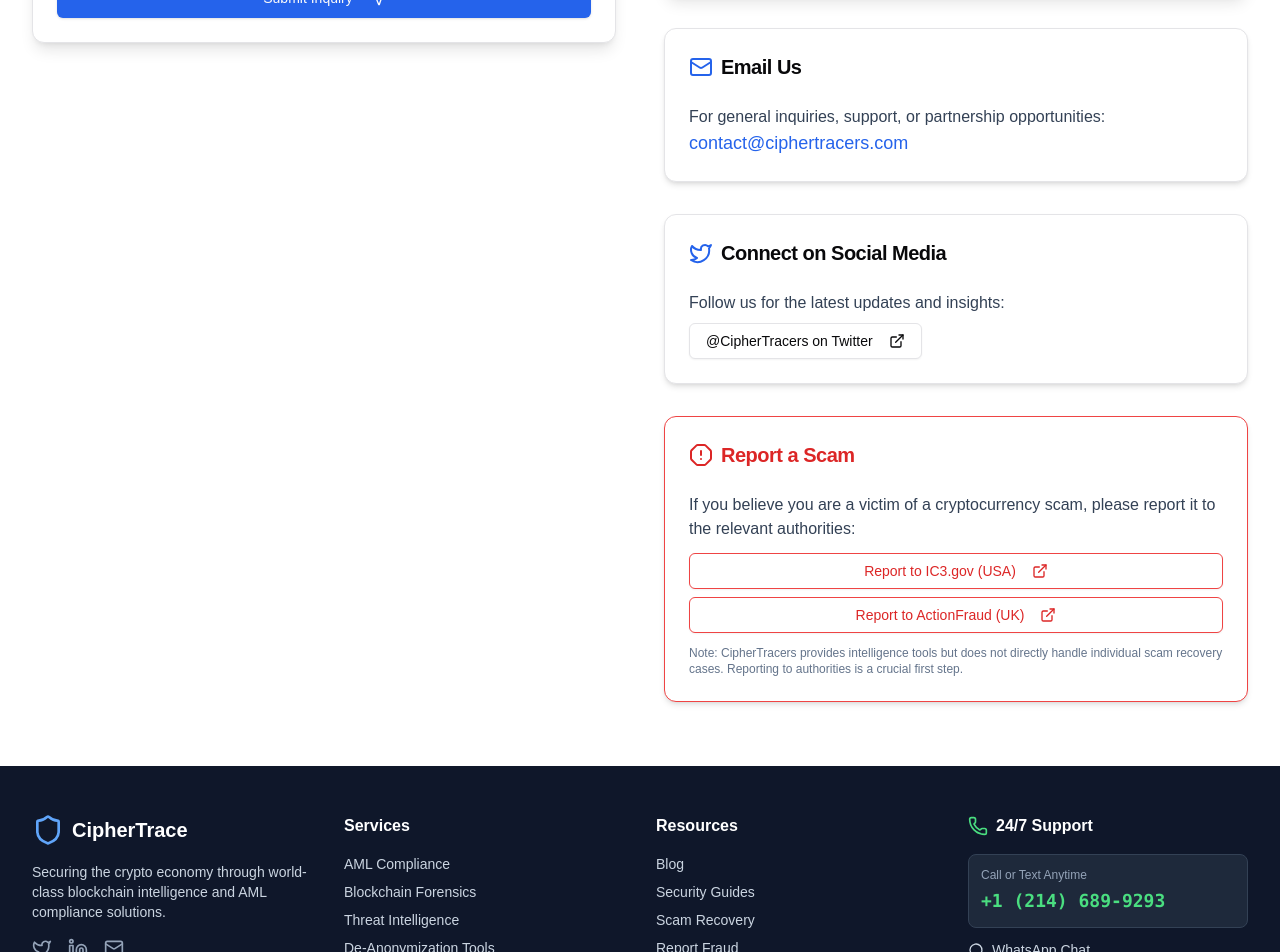
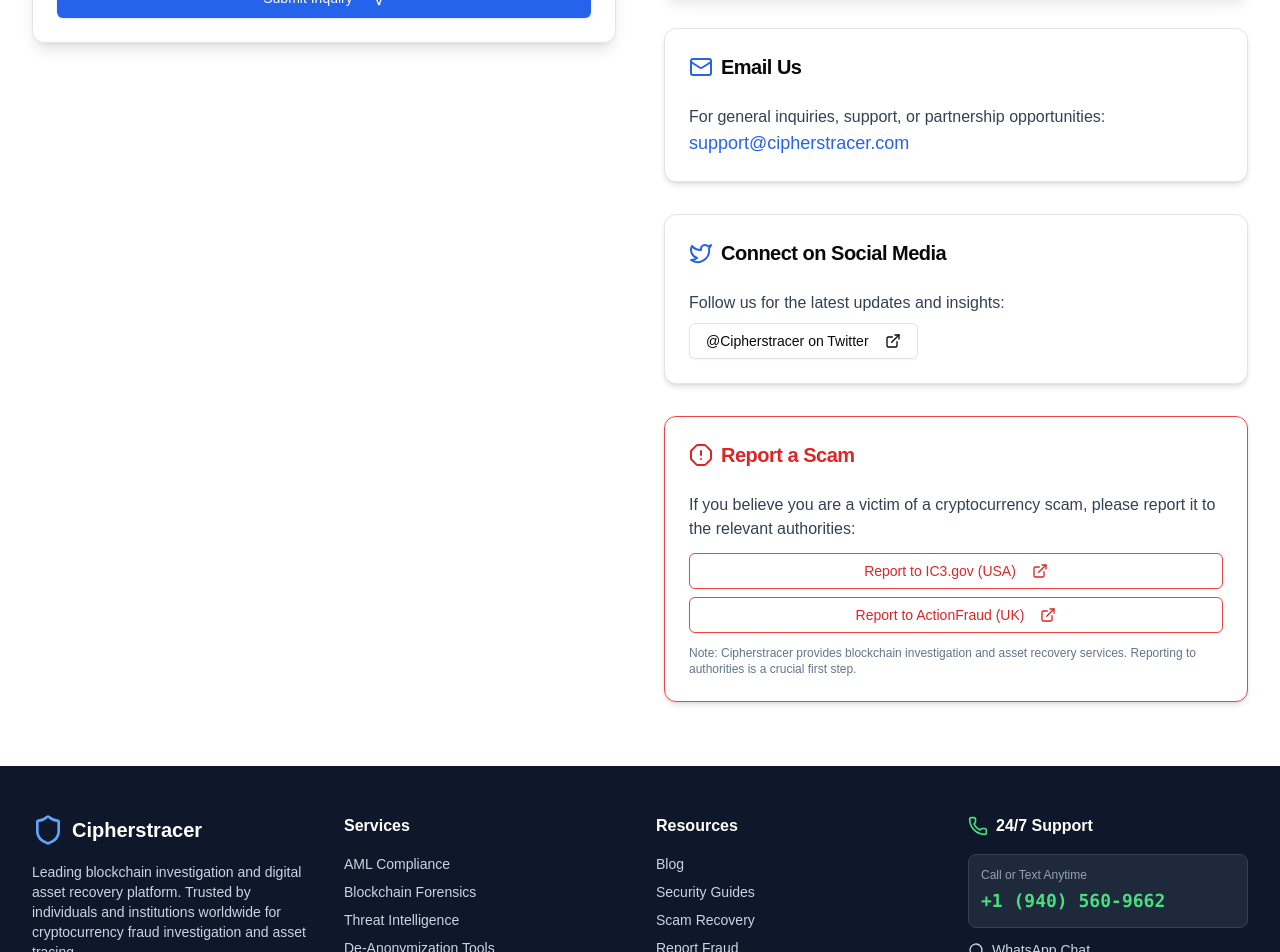
Before and after one commit to jocinoci512/sg-6038a059-5268-4726-98b2-d89d7fc042cc-1781924997, a Next.js app: page /contact in a window 1280 px wide. Shown: the part 1200-2152 px from the top of the page. Built offline with nearby package versions, Linux system fonts and the light colour scheme; no server answers; the database is empty.

Commit message:
chore(branding): update company name to cipherstracer

```diff
--- a/src/components/home/HeroSection.tsx
+++ b/src/components/home/HeroSection.tsx
@@ -42,15 +42,15 @@
         <div className="max-w-4xl">
           <Badge className="mb-6 bg-blue-500/20 text-blue-100 border-blue-400/30 backdrop-blur-sm">
             <Shield className="h-4 w-4 mr-2" />
-            Blockchain Intelligence • A Mastercard Company
+            Blockchain Investigation & Digital Asset Recovery
           </Badge>
 
           <h1 className="text-4xl md:text-6xl font-bold text-white mb-6 leading-tight">
-            CipherTrace: Securing Your Crypto Future
+            Cipherstracer: Expert Blockchain Investigation & Asset Recovery
           </h1>
 
           <p className="text-xl md:text-2xl text-blue-100 mb-8 max-w-3xl leading-relaxed">
-            World-class blockchain intelligence to combat fraud and protect your assets.
+            Advanced blockchain forensics and cryptocurrency tracing to recover stolen digital assets and combat fraud.
           </p>
 
           {/* Live Stats Grid */}
--- a/src/components/layout/Footer.tsx
+++ b/src/components/layout/Footer.tsx
@@ -2,9 +2,9 @@
 import { Shield, Twitter, Linkedin, Mail, Phone, MessageCircle } from "lucide-react";
 
 export default function Footer() {
-  const phoneNumber = "+1 (214) 689-9293";
-  const whatsappUrl = "https://wa.me/12146899293?text=Hello%2C%20I%20need%20help%20with%20crypto%20security.";
-  const telUrl = "tel:+12146899293";
+  const phoneNumber = "+1 (940) 560-9662";
+  const whatsappUrl = "https://wa.me/19405609662?text=Hello%2C%20I%20need%20help%20with%20crypto%20security.";
+  const telUrl = "tel:+19405609662";
 
   return (
     <footer className="bg-slate-900 text-white">
@@ -13,13 +13,13 @@
           <div className="space-y-4">
             <div className="flex items-center space-x-2">
               <Shield className="h-8 w-8 text-blue-400" />
-              <span className="text-xl font-bold">CipherTrace</span>
+              <span className="text-xl font-bold">Cipherstracer</span>
             </div>
             <p className="text-slate-300 text-sm">
-              Securing the crypto economy through world-class blockchain intelligence and AML compliance solutions.
+              Leading blockchain investigation and digital asset recovery platform. Trusted by individuals and institutions worldwide for cryptocurrency fraud investigation and asset tracing.
             </p>
             <div className="flex space-x-4">
-              <Link href="https://twitter.com/CipherTrace" className="text-slate-400 hover:text-blue-400 transition-colors">
+              <Link href="https://twitter.com/Cipherstracer" className="text-slate-400 hover:text-blue-400 transition-colors">
                 <Twitter className="h-5 w-5" />
                 <span className="sr-only">Twitter</span>
               </Link>
@@ -27,7 +27,7 @@
                 <Linkedin className="h-5 w-5" />
                 <span className="sr-only">LinkedIn</span>
               </Link>
-              <Link href="mailto:contact@ciphertrace.com" className="text-slate-400 hover:text-blue-400 transition-colors">
+              <Link href="mailto:support@cipherstracer.com" className="text-slate-400 hover:text-blue-400 transition-colors">
                 <Mail className="h-5 w-5" />
                 <span className="sr-only">Email</span>
               </Link>
@@ -97,7 +97,7 @@
 
         <div className="border-t border-slate-800 mt-8 pt-8 flex flex-col md:flex-row justify-between items-center">
           <p className="text-sm text-slate-400">
-            © {new Date().getFullYear()} CipherTrace. A Mastercard Company. All rights reserved.
+            © {new Date().getFullYear()} Cipherstracer. All rights reserved.
           </p>
           <div className="flex space-x-6 mt-4 md:mt-0">
             <Link href="/privacy" className="text-sm text-slate-400 hover:text-white transition-colors">Privacy Policy</Link>
--- a/src/components/layout/Header.tsx
+++ b/src/components/layout/Header.tsx
@@ -33,7 +33,7 @@
 ];
 
 export default function Header() {
-  const whatsappUrl = "https://wa.me/12146899293?text=Hello%2C%20I%20need%20help%20with%20a%20crypto%20fraud%20case.";
+  const whatsappUrl = "https://wa.me/19405609662?text=Hello%2C%20I%20need%20help%20with%20a%20crypto%20fraud%20case.";
   const [searchOpen, setSearchOpen] = useState(false);
   const [searchQuery, setSearchQuery] = useState("");
   const [blogPosts, setBlogPosts] = useState<BlogPost[]>([]);
@@ -90,7 +90,7 @@
     <header className="border-b bg-white/80 backdrop-blur supports-[backdrop-filter]:bg-white/60 sticky top-0 z-50">
       <div className="container mx-auto max-w-7xl px-4 md:px-6 lg:px-8 h-16 flex items-center justify-between gap-4">
         <Link href="/" className="font-bold text-slate-900 text-lg hover:text-blue-600 transition-colors shrink-0">
-          CipherTrace
+          Cipherstracer
         </Link>
 
         {/* Desktop Navigation */}
--- a/src/pages/contact.tsx
+++ b/src/pages/contact.tsx
@@ -47,7 +47,7 @@
       const web3formsKey = process.env.NEXT_PUBLIC_WEB3FORMS_KEY;
 
       if (!web3formsKey) {
-        throw new Error("Email service not configured. Please contact support directly at contact@ciphertracers.com");
+        throw new Error("Email service not configured. Please contact support directly at support@cipherstracer.com");
       }
 
       const response = await fetch("https://api.web3forms.com/submit", {
@@ -61,7 +61,7 @@
           from_name: name,
           email: email,
           message: emailContent,
-          to_email: "contact@ciphertracers.com"
+          to_email: "support@cipherstracer.com"
         }),
       });
 
@@ -94,29 +94,29 @@
       }
     } catch (err) {
       setSubmitting(false);
-      setError(err instanceof Error ? err.message : "Failed to send message. Please try again or email us directly at contact@ciphertracers.com");
+      setError(err instanceof Error ? err.message : "Failed to send message. Please try again or email us directly at support@cipherstracer.com");
       console.error("Contact form error:", err);
     }
   };
 
   // Contact URLs
-  const phoneNumber = "+12146899293";
-  const displayPhone = "+1 (214) 689-9293";
-  const whatsappUrl = `https://wa.me/12146899293?text=${encodeURIComponent("Hello, I need help with crypto fraud case support.")}`;
+  const phoneNumber = "+19405609662";
+  const displayPhone = "+1 (940) 560-9662";
+  const whatsappUrl = `https://wa.me/19405609662?text=${encodeURIComponent("Hello, I need help with crypto fraud case support.")}`;
   const smsUrl = `sms:${phoneNumber}`;
   const telUrl = `tel:${phoneNumber}`;
 
   return (
     <>
       <Head>
-        <title>Contact CipherTracers | Get in Touch for Crypto Security Solutions</title>
-        <meta name="description" content="Contact CipherTracers for inquiries about our blockchain analytics, AML compliance, and crypto security services. Report scams and connect with our team." />
-        <meta name="keywords" content="contact CipherTracers, crypto security support, blockchain analytics inquiry, report crypto scam, CipherTracers email" />
-        <meta property="og:title" content="Contact CipherTracers | Secure Your Crypto Future" />
-        <meta property="og:description" content="Reach out to our team for expert solutions in cryptocurrency intelligence and security." />
-        <meta property="og:url" content="https://ciphertracers.com/contact" />
-        <meta property="og:site_name" content="CipherTracers" />
-        <link rel="canonical" href="https://ciphertracers.com/contact" />
+        <title>Contact Cipherstracer | Blockchain Investigation & Asset Recovery Support</title>
+        <meta name="description" content="Contact Cipherstracer for expert blockchain investigation, cryptocurrency fraud recovery, and digital asset tracing services. 24/7 support available." />
+        <meta name="keywords" content="contact Cipherstracer, crypto fraud investigation, blockchain investigation support, asset recovery contact, cryptocurrency tracing inquiry" />
+        <meta property="og:title" content="Contact Cipherstracer | Expert Blockchain Investigation" />
+        <meta property="og:description" content="Reach out to our team for professional blockchain investigation and digital asset recovery services." />
+        <meta property="og:url" content="https://cipherstracer.com/contact" />
+        <meta property="og:site_name" content="Cipherstracer" />
+        <link rel="canonical" href="https://cipherstracer.com/contact" />
       </Head>
 
       <div className="min-h-screen bg-gradient-to-br from-slate-50 via-blue-50 to-slate-50">
@@ -293,8 +293,8 @@
                     </CardHeader>
                     <CardContent>
                       <p className="text-slate-700">For general inquiries, support, or partnership opportunities:</p>
-                      <a href="mailto:contact@ciphertracers.com" className="text-blue-600 hover:text-blue-700 font-medium text-lg break-all">
-                        contact@ciphertracers.com
+                      <a href="mailto:support@cipherstracer.com" className="text-blue-600 hover:text-blue-700 font-medium text-lg break-all">
+                        support@cipherstracer.com
                       </a>
                     </CardContent>
                   </Card>
@@ -309,8 +309,8 @@
                     <CardContent>
                       <p className="text-slate-700 mb-2">Follow us for the latest updates and insights:</p>
                       <Button variant="outline" asChild>
-                        <Link href="https://twitter.com/CipherTracers" target="_blank" rel="noopener noreferrer">
-                          @CipherTracers on Twitter <ExternalLink className="ml-2 h-4 w-4" />
+                        <Link href="https://twitter.com/Cipherstracer" target="_blank" rel="noopener noreferrer">
+                          @Cipherstracer on Twitter <ExternalLink className="ml-2 h-4 w-4" />
                         </Link>
                       </Button>
                     </CardContent>
@@ -340,7 +340,7 @@
                         </Button>
                       </div>
                        <p className="text-xs text-slate-500 mt-3">
-                        Note: CipherTracers provides intelligence tools but does not directly handle individual scam recovery cases. Reporting to authorities is a crucial first step.
+                        Note: Cipherstracer provides blockchain investigation and asset recovery services. Reporting to authorities is a crucial first step.
                       </p>
                     </CardContent>
                   </Card>
--- a/src/pages/index.tsx
+++ b/src/pages/index.tsx
@@ -36,15 +36,15 @@
   return (
     <>
       <Head>
-        <title>CipherTrace | Secure Your Crypto Future with Blockchain Intelligence</title>
-        <meta name="description" content="World-class blockchain intelligence to combat fraud and protect your crypto assets. Recover from scams with CipherTrace forensic tools and AML compliance solutions." />
-        <meta name="keywords" content="CipherTrace, blockchain intelligence, crypto security, AML compliance, cryptocurrency forensics, scam recovery, Mastercard crypto, blockchain analytics" />
-        <meta property="og:title" content="CipherTrace: Securing Your Crypto Future" />
-        <meta property="og:description" content="Leading blockchain intelligence platform for crypto security, scam recovery, and AML compliance. A Mastercard Company." />
-        <meta property="og:url" content="https://ciphertracers.com" />
+        <title>Cipherstracer | Blockchain Investigation & Digital Asset Recovery Services</title>
+        <meta name="description" content="Professional blockchain investigation and cryptocurrency recovery services. Expert wallet tracing, fraud investigation, and digital asset forensics. Trusted by victims worldwide." />
+        <meta name="keywords" content="Cipherstracer, blockchain investigation, crypto fraud recovery, cryptocurrency forensics, wallet tracing, asset recovery, digital asset investigation, blockchain analytics" />
+        <meta property="og:title" content="Cipherstracer: Expert Blockchain Investigation & Asset Recovery" />
+        <meta property="og:description" content="Leading blockchain investigation platform for cryptocurrency fraud recovery, wallet tracing, and digital asset forensics. Professional investigative services." />
+        <meta property="og:url" content="https://cipherstracer.com" />
         <meta property="og:type" content="website" />
-        <meta property="og:image" content="https://ciphertracers.com/og-image.jpg" />
-        <link rel="canonical" href="https://ciphertracers.com" />
+        <meta property="og:image" content="https://cipherstracer.com/og-image.jpg" />
+        <link rel="canonical" href="https://cipherstracer.com" />
       </Head>
 
       <div className="min-h-screen bg-gradient-to-br from-slate-50 via-blue-50 to-slate-50">
@@ -69,7 +69,7 @@
                   Real Clients. Real Recovery. Real Hope.
                 </h2>
                 <p className="text-lg text-slate-600 max-w-3xl mx-auto">
-                  Watch actual clients share their journey from scam victim to successful fund recovery with CipherTrace blockchain forensics.
+                  Watch actual clients share their journey from scam victim to successful fund recovery with Cipherstracer blockchain forensics.
                 </p>
               </div>
 
```
Also changed, not shown: .softgen/project.md (added), .softgen/tasks/task-1.md (added), .softgen/tasks/task-2.md (added), .softgen/tasks/task-3.md (added), .softgen/tasks/task-4.md (added).
